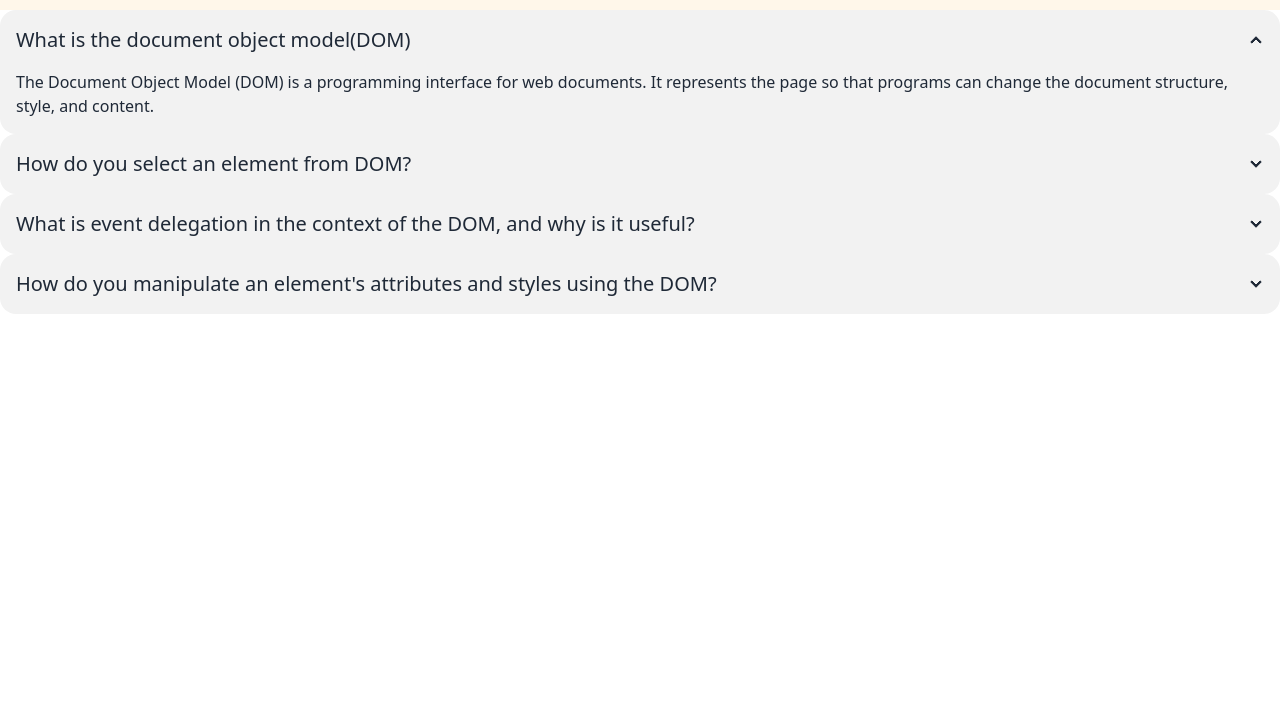
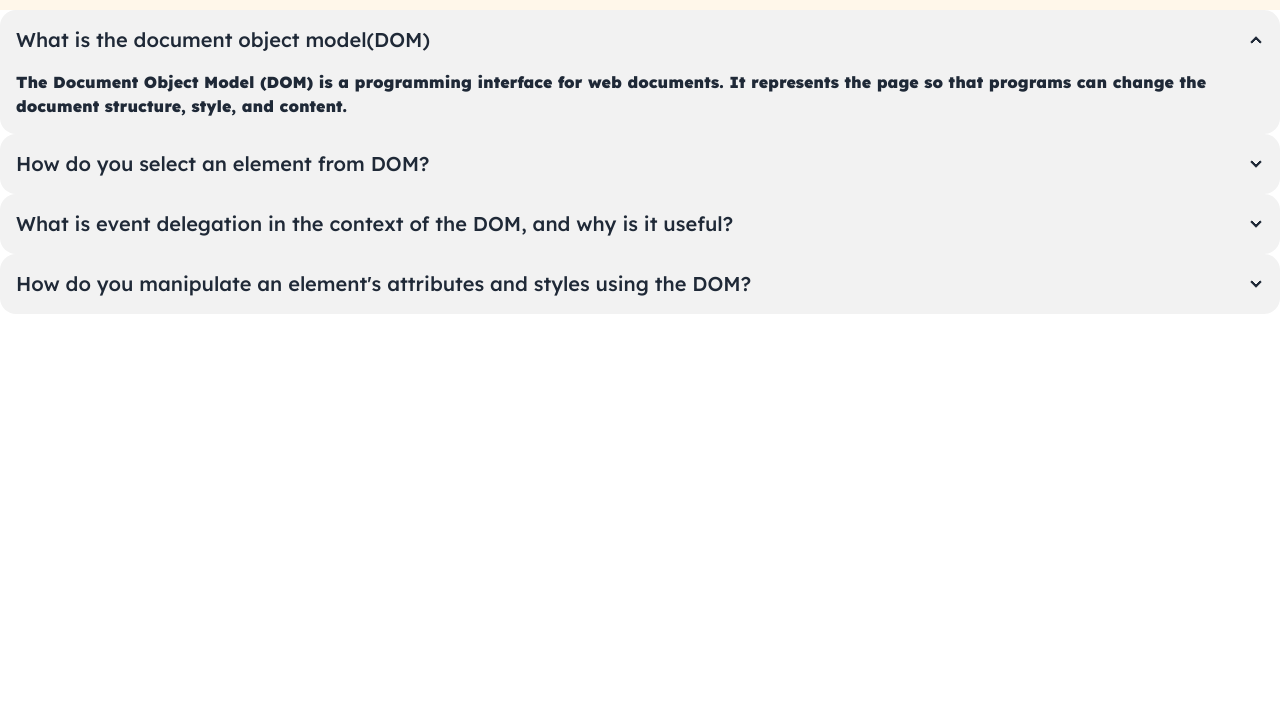
Before and after one commit to shaila07/Assignment-5, a plain HTML site: page blog.html in a window 1280 px wide. Shown: the part 94-800 px from the top of the page. Drawn offline with nearby package versions, Linux system fonts and the light colour scheme.

Commit message:
added final edit

```diff
--- a/blog.html
+++ b/blog.html
@@ -47,7 +47,7 @@
             }
         </style>
     </head>
-<body>
+<body class="lexend">
     <header>
         <nav class="px-28 py-5 bg-[#fff7ea]">
             <div class="navbar">
```
Also changed, not shown: index.html (+1 -3 lines).
